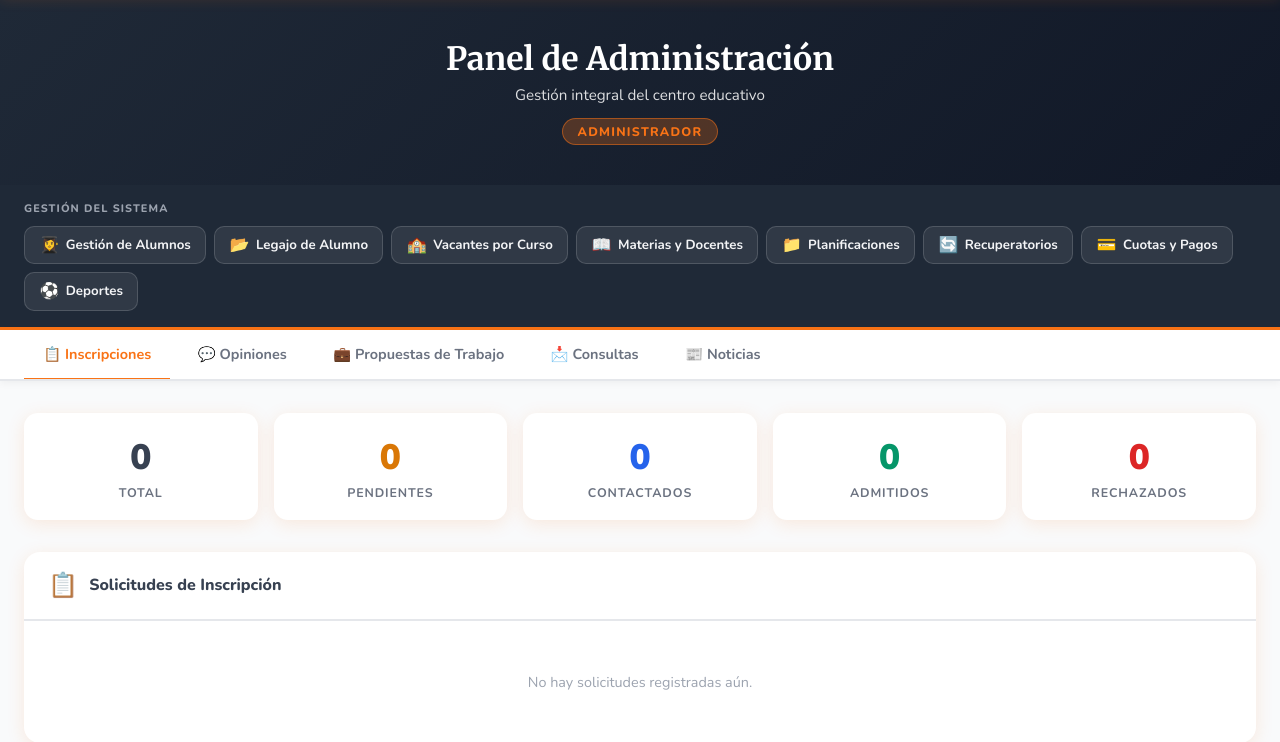
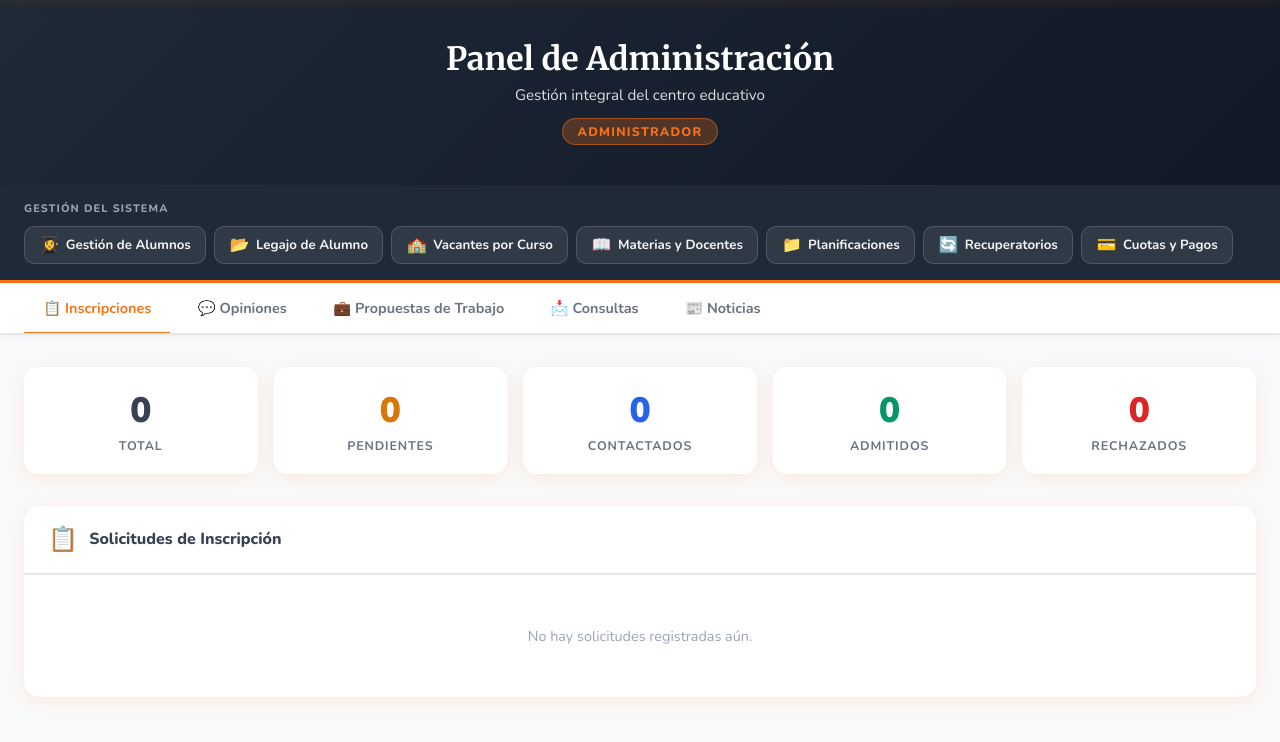
Before and after one commit to AgusValussi10/TP_FACULTAD, a PHP site: page /tp-facultad/portals/portal_admin.php in a window 1280 px wide. Shown: the part 74-816 px from the top of the page. After the commit the page ends 780 px from the top, so only its background shows below. Run offline with PHP 8.4, Linux system fonts and the light colour scheme; the visitor is signed in with stand-in values (Sample User, id 1); data comes from the database, SQL or seed files in the repository; data that the repository does not hold is empty.

Commit message:
fix: quitar acceso rápido a Deportes del panel admin
gestion/deportes.php exige rol 'padre' (es donde el padre inscribe a su hijo
a un deporte), así que la tarjeta en "Accesos rápidos al sistema" del admin
llevaba a una página a la que el admin no puede entrar.

Co-Authored-By: Claude Opus 5.5 <noreply@anthropic.com>

```diff
--- a/3ER CUATRIMESTRE/METODOLOGIA_DE_SISTEMAS_I/portals/portal_admin.php
+++ b/3ER CUATRIMESTRE/METODOLOGIA_DE_SISTEMAS_I/portals/portal_admin.php
@@ -399,7 +399,6 @@ $conn->close();
     <a href="../gestion/planificacion.php" class="ar-btn"><span class="ar-icon">📁</span> Planificaciones</a>
     <a href="../gestion/recuperatorios.php" class="ar-btn"><span class="ar-icon">🔄</span> Recuperatorios</a>
     <a href="../gestion/cuotas.php"        class="ar-btn"><span class="ar-icon">💳</span> Cuotas y Pagos</a>
-    <a href="../gestion/deportes.php"      class="ar-btn"><span class="ar-icon">⚽</span> Deportes</a>
   </div>
 </div>
 
```
